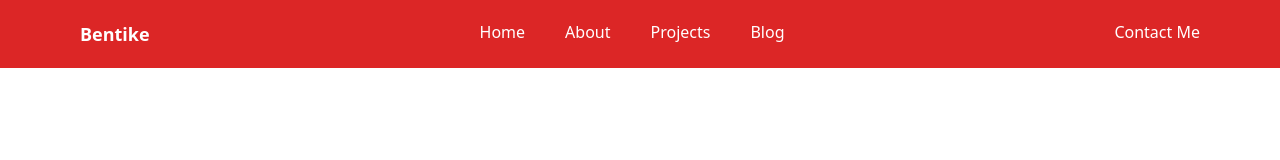
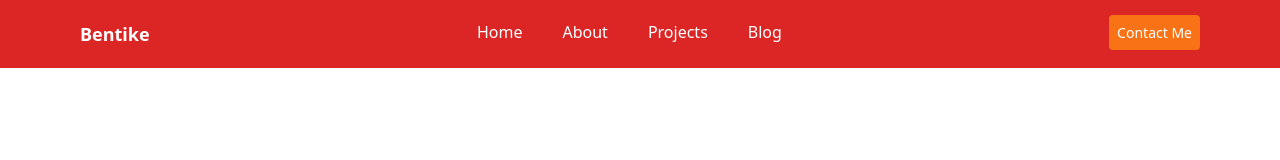
Before and after one commit to Bentike/portfolio-assignment, a website: page public/index.html in a window 1280 px wide. Drawn offline with nearby package versions, Linux system fonts and the light colour scheme.

Commit message:
changed contact link background

```diff
--- a/public/index.html
+++ b/public/index.html
@@ -24,7 +24,7 @@
                 </ul>
             </div>
             <div>
-                <a href="#">Contact Me</a>
+                <a class="bg-orange-500 p-2 text-sm rounded hover:bg-black" href="#">Contact Me</a>
             </div>
         </div>
     </nav>
```
